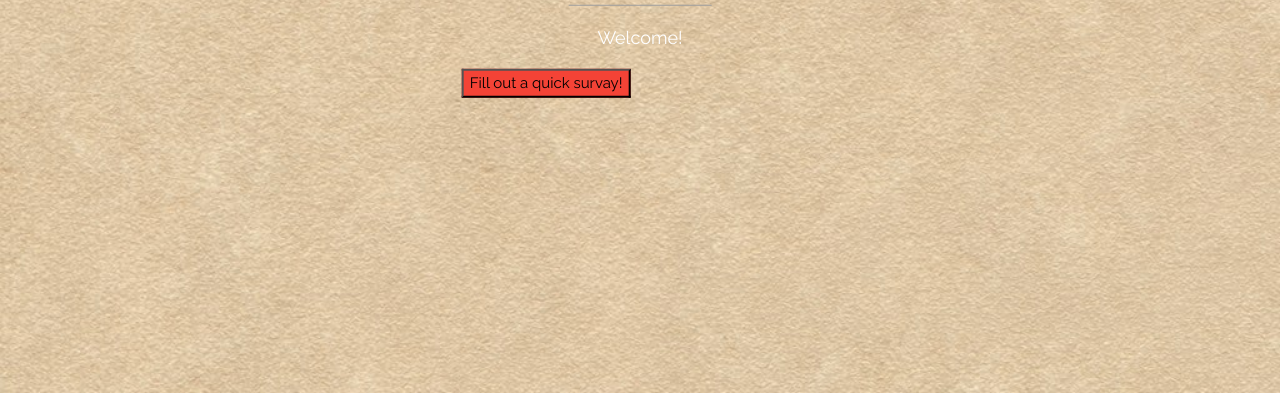
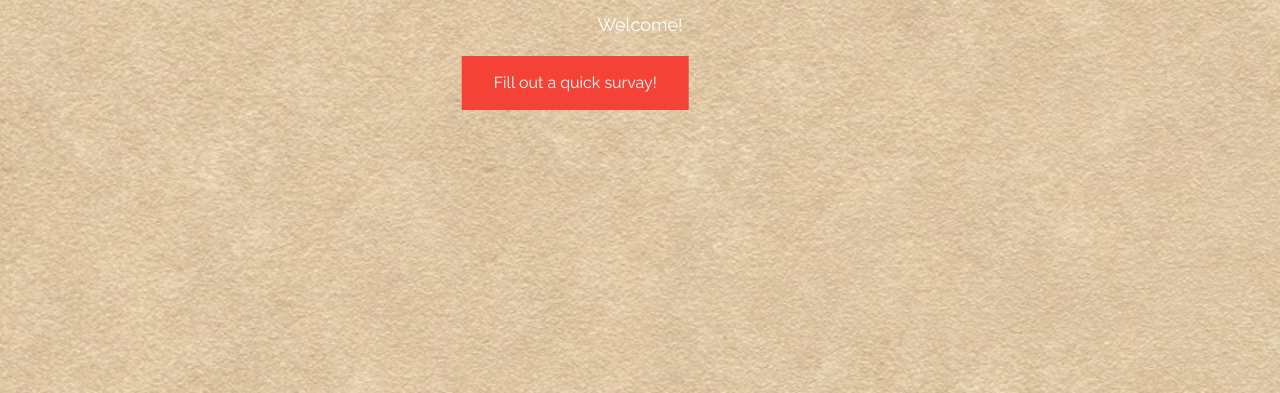
Before and after one commit to skincomfortable/inmyskin, a plain HTML site: page index.html in a window 1280 px wide. Shown: the part 407-800 px from the top of the page. Drawn offline with nearby package versions, Linux system fonts and the light colour scheme.

Commit message:
Update index.html

```diff
--- a/index.html
+++ b/index.html
@@ -14,8 +14,16 @@ body, html {height: 100%}
     background-position: center;
     background-size: cover;
 }
-button {background-color: #f44336;}
-}
+button {
+    background-color: #f44336;
+    border: none;
+    color: white;
+    padding: 15px 32px;
+    text-align: center;
+    text-decoration: none;
+    display: inline-block;
+    font-size: 16px;
+    }
 </style>
 <body>
 <div class="bgimg w3-display-container w3-animate-opacity w3-text-white">
```
